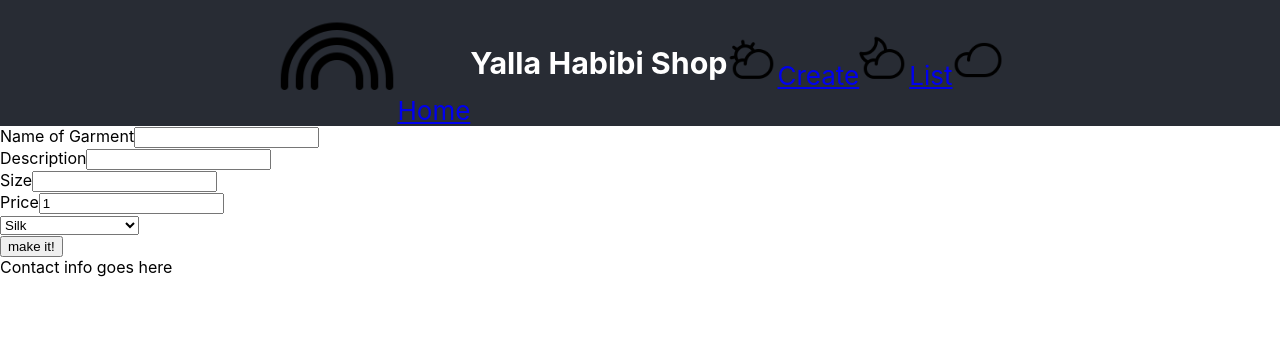
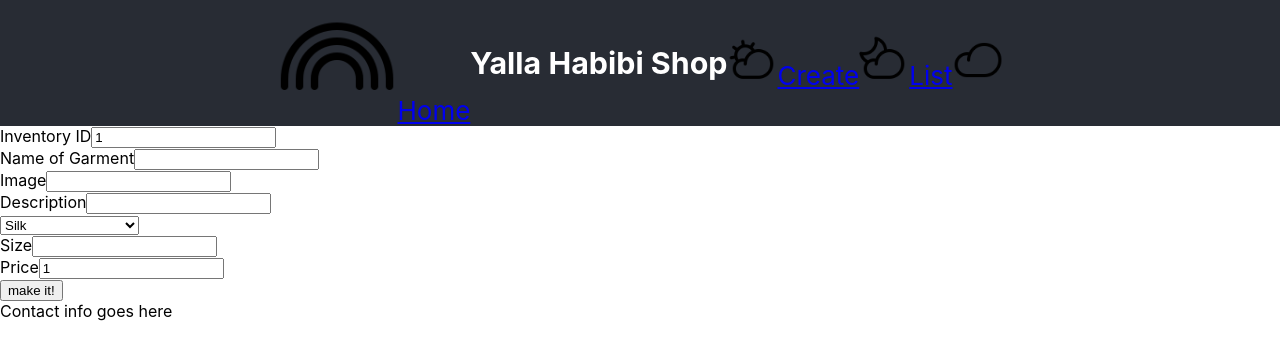
Before and after one commit to kat-sauma/yalla-habibi-react, a React (Create React App) app: page /create in a window 1280 px wide. Shown: the top 360 px of the page. Built offline with nearby package versions, Linux system fonts and the light colour scheme.

Commit message:
updated create page to reflect clothes data table, now can add /POST to List Page

```diff
--- a/src/Create.js
+++ b/src/Create.js
@@ -3,21 +3,23 @@ import { makeClothingItem } from './Api-Utils.js';
 
 export default class Create extends Component {
     state = {
-        name: '',
-        description: '',
-        size: '',
-        price: 1,
-        // category: false,
-        category: 1
+        clothing_id: 1,
+        name: ' ',
+        img_url: ' ',
+        description: ' ',
+        category_id: 1,
+        size: ' ',
+        price: 1
     }
+
+    handleClothingIdChange = (e) => this.setState({ clothing_id: Number(e.target.value) })
 
     handleNameChange = (e) => this.setState({ name: e.target.value })
 
+    handleURLChange = (e) => this.setState({ img_url: e.target.value })
+
     handleDescriptionChange = (e) => this.setState({ description: e.target.value })
 
-    handleSizeChange = (e) => this.setState({ size: e.target.value })
-
-    handlePriceChange = (e) => this.setState({ price: Number(e.target.value) })
 
     // handleCategoryChange = () => {
     //     this.setState({
@@ -27,7 +29,11 @@ export default class Create extends Component {
     //     })
     // }
 
-    handleCategoryChange = (e) => this.setState({ category: Number(e.target.value) })
+    handleCategoryChange = (e) => this.setState({ category_id: Number(e.target.value) })
+
+    handleSizeChange = (e) => this.setState({ size: e.target.value })
+
+    handlePriceChange = (e) => this.setState({ price: Number(e.target.value) })
 
     handleSubmit = async (e) => {
         e.preventDefault();
@@ -43,20 +49,20 @@ export default class Create extends Component {
             <div>
                 <form onSubmit={this.handleSubmit}>
                     <label>
+                        Inventory ID
+                        <input value={this.state.clothing_id} type="number" onChange={this.handleClothingIdChange} />
+                    </label>
+                    <label>
                         Name of Garment
                         <input value={this.state.name} onChange={this.handleNameChange} />
                     </label>
                     <label>
+                        Image
+                        <input value={this.state.img_url} onChange={this.handleURLChange} />
+                    </label>
+                    <label>
                         Description
                         <input value={this.state.description} onChange={this.handleDescriptionChange} />
-                    </label>
-                    <label>
-                        Size
-                        <input value={this.state.size} onChange={this.handleSizeChange} />
-                    </label>
-                    <label>
-                        Price
-                        <input value={this.state.price} type="number" onChange={this.handlePriceChange} />
                     </label>
                     {/* <label>
                         Vintage?
@@ -69,6 +75,14 @@ export default class Create extends Component {
                             <option value={3} selected={this.state.category_id === 3}>Contemporary Tops</option>
                         </select>
                     </label>
+                    <label>
+                        Size
+                        <input value={this.state.size} onChange={this.handleSizeChange} />
+                    </label>
+                    <label>
+                        Price
+                        <input value={this.state.price} type="number" onChange={this.handlePriceChange} />
+                    </label>
                     <button>make it!</button>
                 </form>
             </div>
--- a/src/Detail.js
+++ b/src/Detail.js
@@ -4,12 +4,13 @@ import { updateItem, getCategories, getClothingItem, getCategoryId } from './Api
 
 export default class Detail extends Component {
     state = {
-        name: '',
-        description: '',
-        size: '',
-        price: 1,
-        // category: false,
-        category: 1
+        clothing_id: 1,
+        name: ' ',
+        img_url: ' ',
+        description: ' ',
+        category_id: 1,
+        size: ' ',
+        price: 1
     }
 
     componentDidMount = async () => {
```
